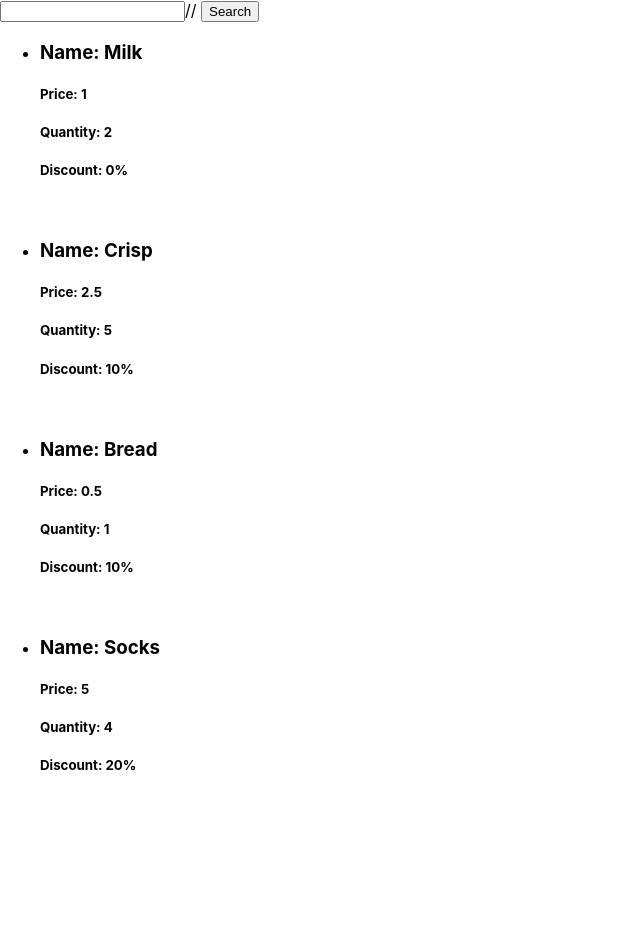
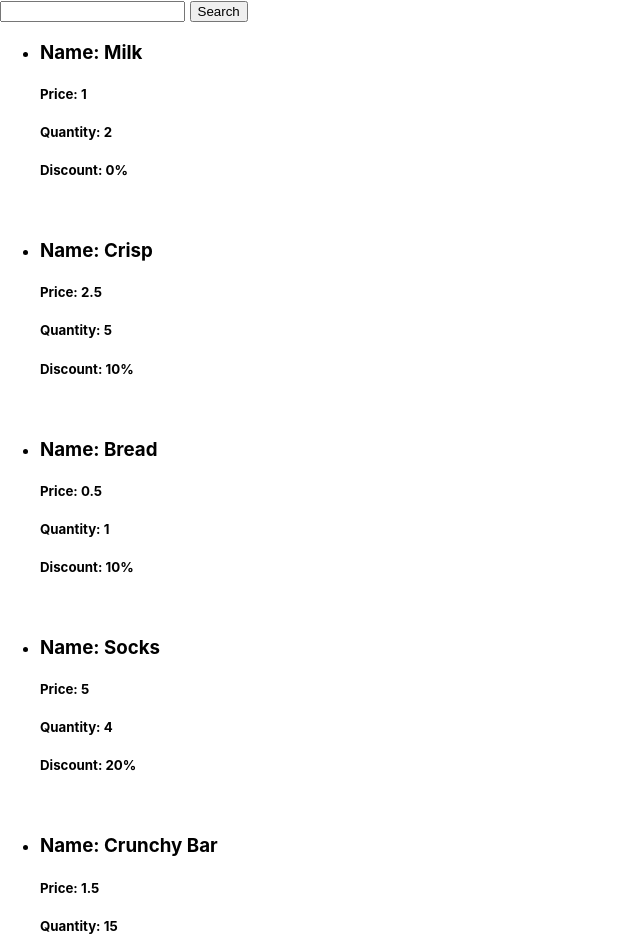
Before and after one commit to abdullahshah97/react-practice, a React (Create React App) app: page /search in a window 1280 px wide. Shown: the top 952 px of the page, without its empty margins (0-640 px from the left). Before the commit the page ends 832 px from the top, so only its background shows below. Built offline with nearby package versions, Linux system fonts and the light colour scheme.

Commit message:
Created a search on item name functionality using filter to return an array of objects matching condition, then listing them using map

```diff
--- a/src/components/SearchFunctionality.jsx
+++ b/src/components/SearchFunctionality.jsx
@@ -26,6 +26,12 @@ const SearchFunctionality = () => {
             quantity: 4,
             price: 5,
             discount: 20
+        },
+        {
+            name: 'Crunchy Bar',
+            quantity: 15,
+            price: 1.5,
+            discount: 1
         }
     ])
 
@@ -40,9 +46,11 @@ const SearchFunctionality = () => {
 
     return(
         <div>
-            <input type = "search" name ="searchInput" onChange={e => handleInputChangeSearch(e)}/>// <button onClick={e => handleSubmitSearch(e)}>Search</button>
+            <input type = "search" name ="searchInput" onChange={e => handleInputChangeSearch(e)}/> <button onClick={e => handleSubmitSearch(e)}>Search</button>
             <ul>
-            {shopping.map((item, index) => (
+            {shopping
+                .filter((item) => item.name.toLowerCase().startsWith(search.toLowerCase()))
+                .map((item, index) => (
                     <li key={index}>
                         <h3>Name: {item.name}</h3>
                         <h5>Price: {item.price}</h5>
```
